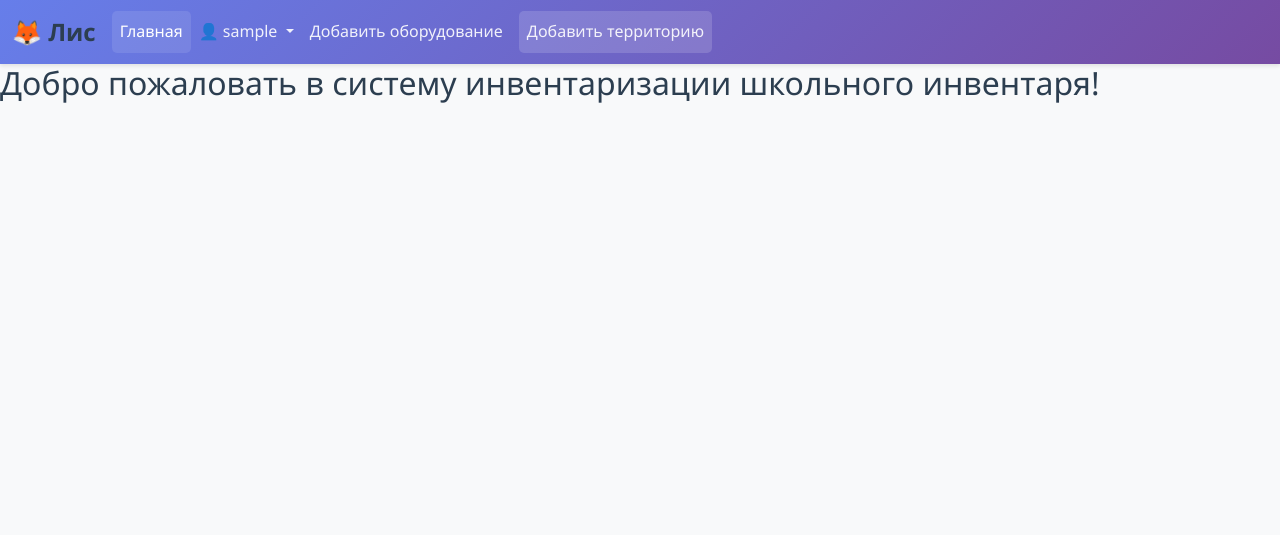
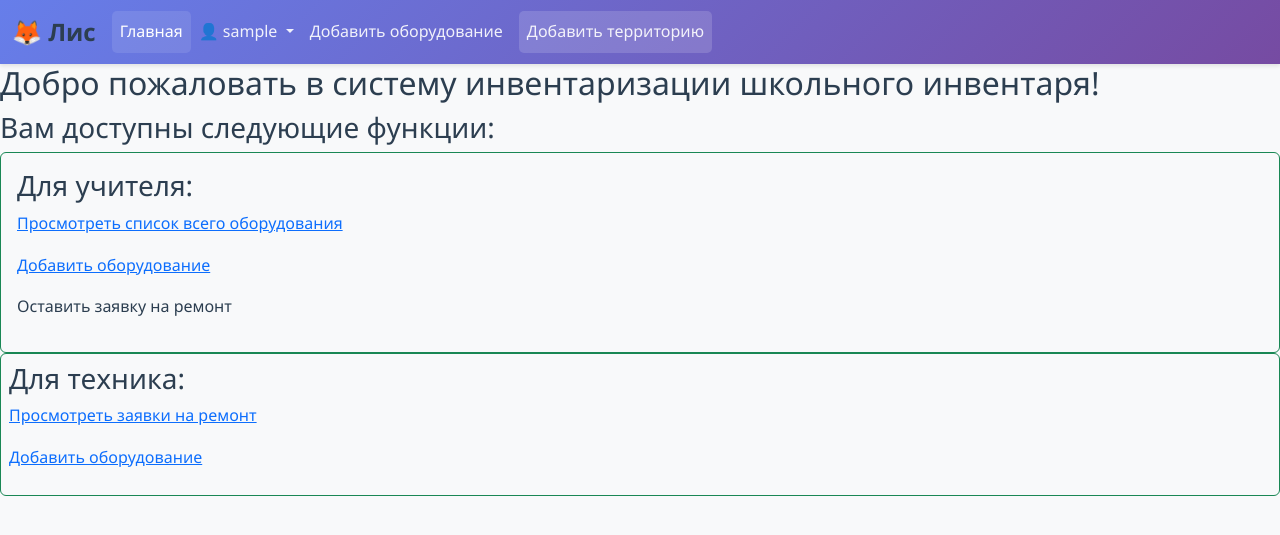
Before and after one commit to xchose31/school-inventory-platform, a Flask app: page / in a window 1280 px wide. Shown: the top 535 px of the page. Run offline with Flask 3, Linux system fonts and the light colour scheme; a user stored in the database is signed in; tables that the repository leaves empty hold one stand-in row (values such as "Sample post").

Commit message:
index page changed, employer's table changed

```diff
--- a/app/models.py
+++ b/app/models.py
@@ -41,7 +41,8 @@ class EmpStatus(Base):
 
     id = Column(Integer, primary_key=True, autoincrement=True)
     pers_id = Column(Integer, ForeignKey('com_persons.id', ondelete='CASCADE'), unique=True)
-    active = Column(Integer, default=1)
+    is_teacher = Column(Integer, default=1)
+    is_technician = Column(Integer, default=0)
     created_at = Column(TIMESTAMP, server_default=func.current_timestamp())
     updated_at = Column(TIMESTAMP, server_default=func.current_timestamp(),
                         onupdate=func.current_timestamp())
--- a/app/routes.py
+++ b/app/routes.py
@@ -3,7 +3,7 @@ from flask import render_template, flash, redirect, url_for, abort, request
 from flask_login import login_user, logout_user, current_user, login_required
 from app.forms import LoginForm, EquipmentForm
 import sqlalchemy as sa
-from app.models import User, Equipment
+from app.models import User, Equipment, ComPerson
 
 @app.route('/')
 def index():
--- a/app/templates/index.html
+++ b/app/templates/index.html
@@ -1,5 +1,21 @@
 {% extends 'base.html' %}
 {% block content %}
 <h2>Добро пожаловать в систему инвентаризации школьного инвентаря!</h2>
+<h3>Вам доступны следующие функции:</h3>
+{% if current_user.person.emp_status.is_teacher %}
 
+<div class="w-100 w-md-75 w-lg-50 border border-success rounded p-3 mx-auto">
+    <h3>Для учителя:</h3>
+    <p><a href="{{url_for('equipment_list')}}">Просмотреть список всего оборудования</a></p>
+    <p><a href="{{url_for('add_equipment')}}">Добавить оборудование</a></p>
+    <p>Оставить заявку на ремонт</p>
+</div>
+{% endif %}
+{% if current_user.person.emp_status.is_technician %}
+<div class="w-100 w-md-75 w-lg-50 border border-success rounded p-2 mx-auto">
+    <h3>Для техника:</h3>
+    <p><a href="{{url_for('equipment_list')}}">Просмотреть заявки на ремонт</a></p>
+    <p><a href="{{url_for('add_equipment')}}">Добавить оборудование</a></p>
+</div>
+{% endif %}
 {% endblock %}
```
Also changed, not shown: app.db.
